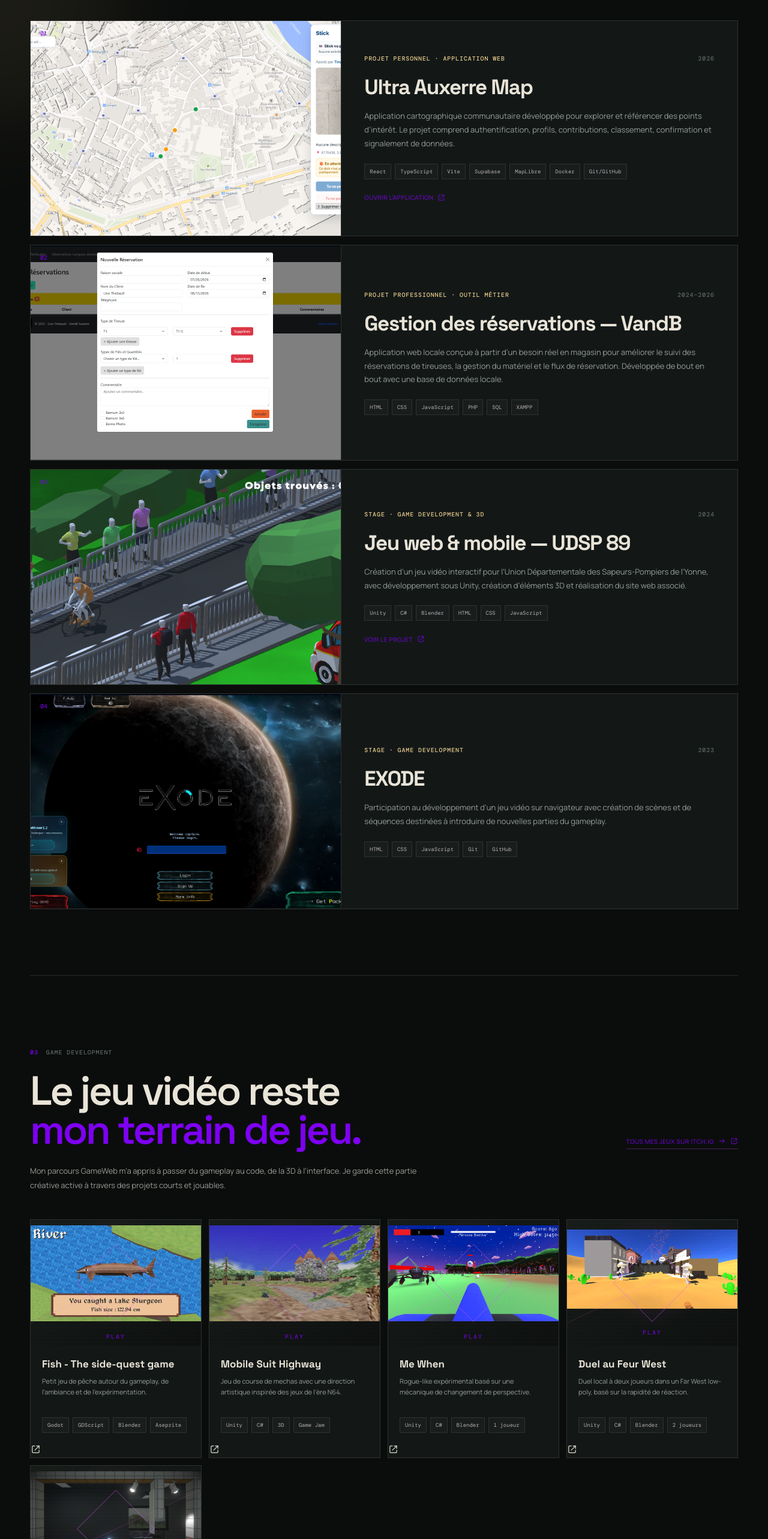
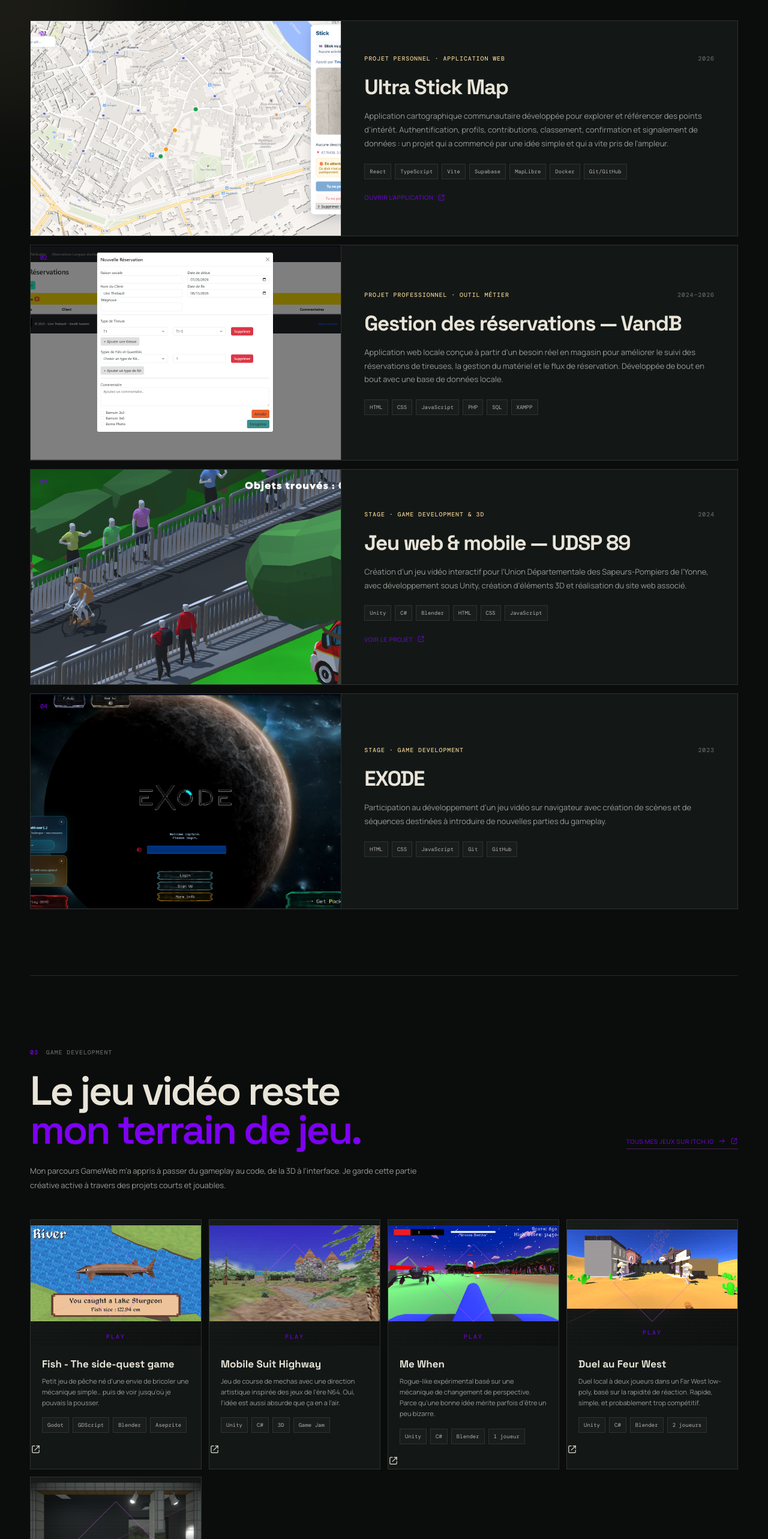
Before and after one commit to Tiruu/tiruu.github.io, a React (Vite) app: page / in a window 1280 px wide. Shown: the part 1200-3766 px from the top of the page at 60% size. Built offline with nearby package versions, Linux system fonts and the light colour scheme.

Commit message:
Refine portfolio tone and rename Ultra Stick Map

```diff
--- a/src/data.ts
+++ b/src/data.ts
@@ -11,10 +11,10 @@ export type Project = {
 
 export const projects: Project[] = [
   {
-    title: "Ultra Auxerre Map",
+    title: "Ultra Stick Map",
     eyebrow: "Projet personnel · Application web",
     year: "2026",
-    description: "Application cartographique communautaire développée pour explorer et référencer des points d’intérêt. Le projet comprend authentification, profils, contributions, classement, confirmation et signalement de données.",
+    description: "Application cartographique communautaire développée pour explorer et référencer des points d’intérêt. Authentification, profils, contributions, classement, confirmation et signalement de données : un projet qui a commencé par une idée simple et qui a vite pris de l’ampleur.",
     technologies: ["React", "TypeScript", "Vite", "Supabase", "MapLibre", "Docker", "Git/GitHub"],
     image: "/assets/project-map.png",
     featured: true,
@@ -63,9 +63,9 @@ export const socialLinks = [
 ];
 
 export const games = [
-  { title: "Fish - The side-quest game", text: "Petit jeu de pêche autour du gameplay, de l’ambiance et de l’expérimentation.", tags: ["Godot", "GDScript", "Blender", "Aseprite"], href: "https://tiruuslow.itch.io/fish", image: "/assets/fish.png" },
-  { title: "Mobile Suit Highway", text: "Jeu de course de mechas avec une direction artistique inspirée des jeux de l’ère N64.", tags: ["Unity", "C#", "3D", "Game Jam"], href: "https://tiruuslow.itch.io/mobile-suit-highway", image: "/assets/mech.png" },
-  { title: "Me When", text: "Rogue-like expérimental basé sur une mécanique de changement de perspective.", tags: ["Unity", "C#", "Blender", "1 joueur"], href: "https://tiruuslow.itch.io/me-when", image: "/assets/when.png" },
-  { title: "Duel au Feur West", text: "Duel local à deux joueurs dans un Far West low-poly, basé sur la rapidité de réaction.", tags: ["Unity", "C#", "Blender", "2 joueurs"], href: "https://tiruuslow.itch.io/duel-au-feur-west", image: "/assets/west.png" },
-  { title: "PH²OM — Scientific Game Jam", text: "Platformer 3D réalisé autour d’une thèse scientifique. 1ère place du classement et présentation du jeu à Paris lors de Double Science.", tags: ["Unity", "C#", "Game Jam"], href: "https://tiruuslow.itch.io/phom", image: "/assets/phom.png" },
+  { title: "Fish - The side-quest game", text: "Petit jeu de pêche né d’une envie de bricoler une mécanique simple… puis de voir jusqu’où je pouvais la pousser.", tags: ["Godot", "GDScript", "Blender", "Aseprite"], href: "https://tiruuslow.itch.io/fish", image: "/assets/fish.png" },
+  { title: "Mobile Suit Highway", text: "Jeu de course de mechas avec une direction artistique inspirée des jeux de l’ère N64. Oui, l’idée est aussi absurde que ça en a l’air.", tags: ["Unity", "C#", "3D", "Game Jam"], href: "https://tiruuslow.itch.io/mobile-suit-highway", image: "/assets/mech.png" },
+  { title: "Me When", text: "Rogue-like expérimental basé sur une mécanique de changement de perspective. Parce qu’une bonne idée mérite parfois d’être un peu bizarre.", tags: ["Unity", "C#", "Blender", "1 joueur"], href: "https://tiruuslow.itch.io/me-when", image: "/assets/when.png" },
+  { title: "Duel au Feur West", text: "Duel local à deux joueurs dans un Far West low-poly, basé sur la rapidité de réaction. Rapide, simple, et probablement trop compétitif.", tags: ["Unity", "C#", "Blender", "2 joueurs"], href: "https://tiruuslow.itch.io/duel-au-feur-west", image: "/assets/west.png" },
+  { title: "PH²OM — Scientific Game Jam", text: "Platformer 3D réalisé autour d’une thèse scientifique. 1ère place du classement, puis direction Paris pour présenter le jeu à Double Science.", tags: ["Unity", "C#", "Game Jam"], href: "https://tiruuslow.itch.io/phom", image: "/assets/phom.png" },
 ];
```
